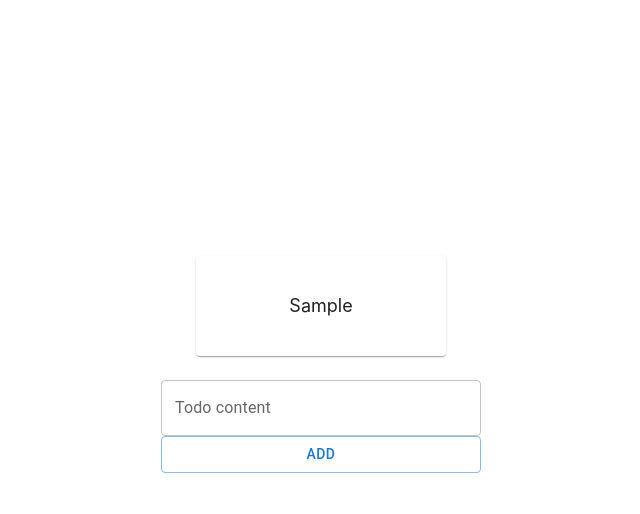
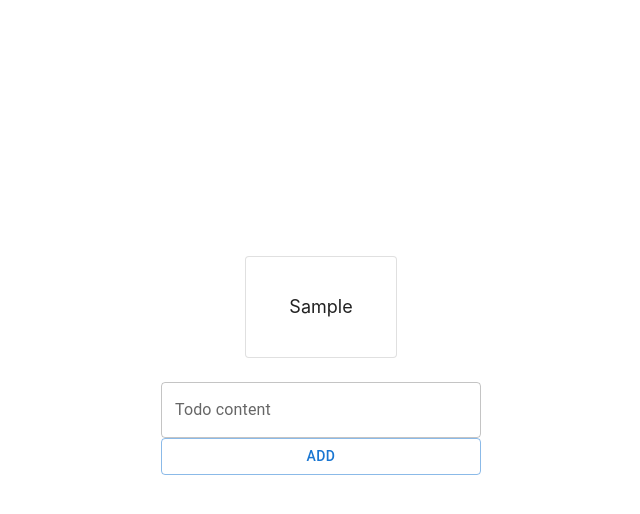
Before and after one commit to EngiFrost/react-redux-ts, a React (Create React App) app: page / in a window 1280 px wide. Both pictures are taken after typing "Sample" into the empty fields and a click on the button "ADD". Shown: the top 514 px of the page, without its empty margins (319-959 px from the left). Built offline with nearby package versions, Linux system fonts and the light colour scheme.

Commit message:
Improved todo card styels

```diff
--- a/src/components/TodoCard/index.tsx
+++ b/src/components/TodoCard/index.tsx
@@ -12,7 +12,7 @@ const TodoCard: React.FC<ITodoProps> = (props) => {
   const { content } = props;
 
   return (
-    <Card style={styles.card}>
+    <Card variant='outlined' style={styles.card}>
       <Text align='center' content={content} fluid styles={styles.cardContent} />
     </Card>
   );
--- a/src/components/TodoCard/styles.tsx
+++ b/src/components/TodoCard/styles.tsx
@@ -1,13 +1,15 @@
 const todoCardStyles = {
   card: {
-    height: '100px',
-    width: '250px',
+    minHeight: '100px',
+    minWidth: '150px',
+    maxWidth: '40%',
     display: 'flex',
     alignItems: 'center',
   },
   cardContent: {
     lineHeight: '18px',
     fontSize: '18px',
+    padding: '0 16px',
   },
 };
 
```
